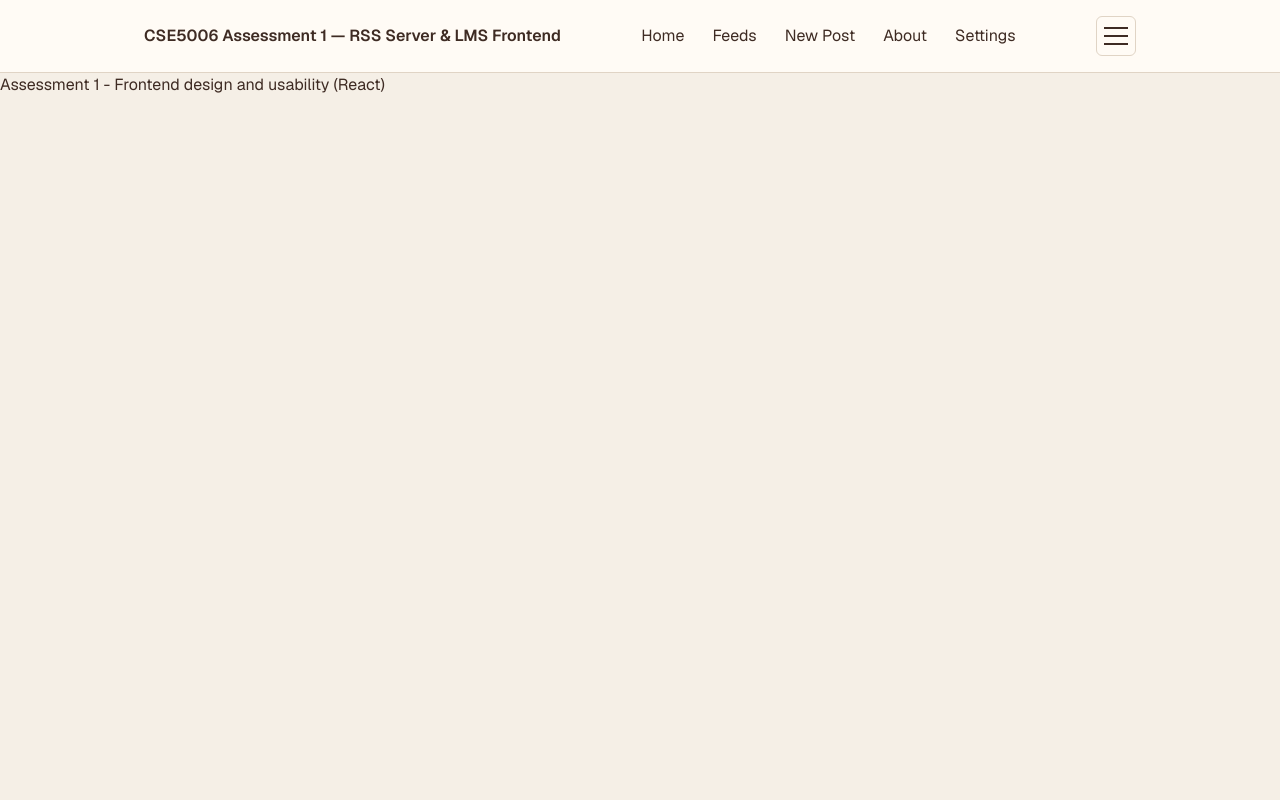
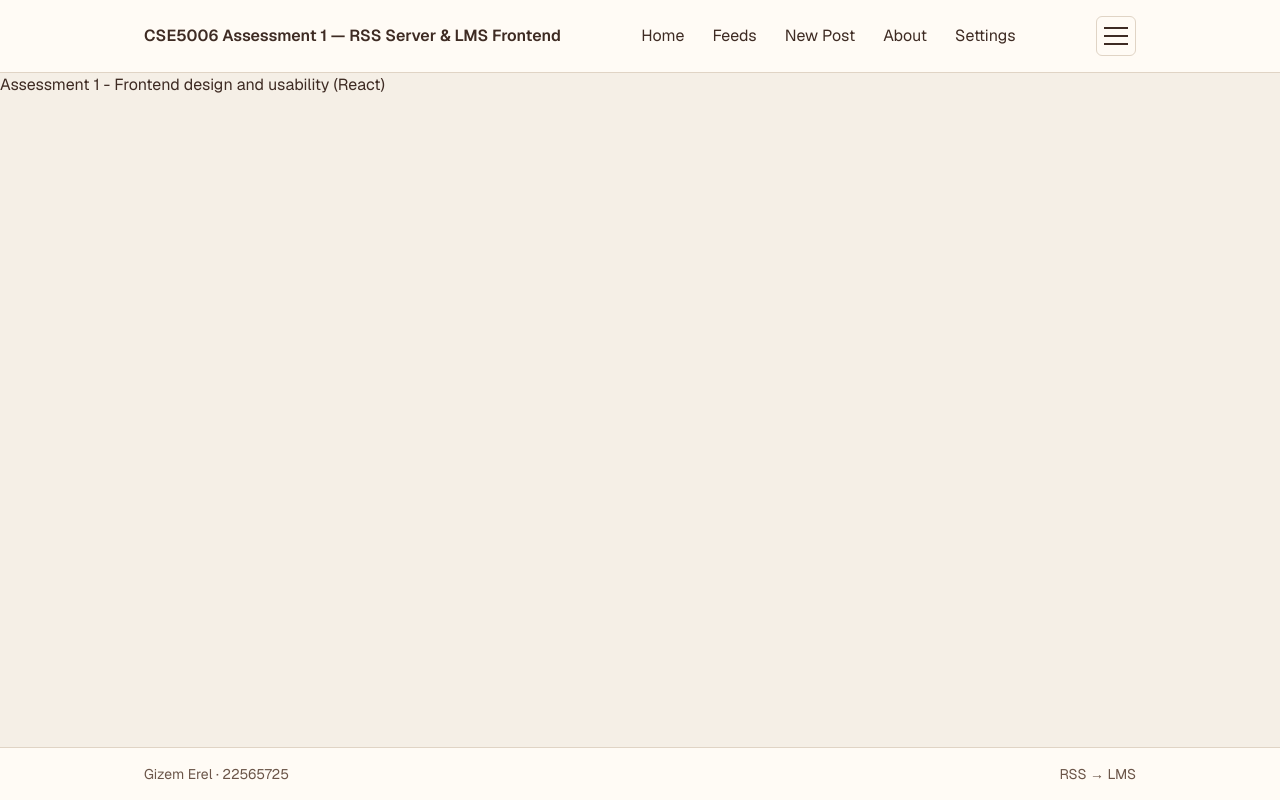
Before and after one commit to 22565725/cse5006-rss-lms-frontend, a Next.js app: page / in a window 1280 px wide. Built offline with nearby package versions, Linux system fonts and the light colour scheme.

Commit message:
Add site footer with student name and number

```diff
--- /dev/null
+++ b/Components/layout/Footer.tsx
@@ -0,0 +1,14 @@
+import { siteConfig } from "@/lib/siteConfig";
+
+export default function Footer() {
+  return (
+    <footer className="mt-auto border-t border-border bg-surface">
+      <div className="mx-auto flex max-w-5xl flex-wrap items-center justify-between gap-2 p-4 text-sm text-muted">
+        <p>
+          {siteConfig.studentName} · {siteConfig.studentId}
+        </p>
+        <p>{siteConfig.shortTitle}</p>
+      </div>
+    </footer>
+  );
+}
--- a/app/layout.tsx
+++ b/app/layout.tsx
@@ -3,6 +3,7 @@ import { Geist, Geist_Mono } from "next/font/google";
 import "./globals.css";
 import { siteConfig } from "@/lib/siteConfig";
 import Header from "@/Components/layout/Header";
+import Footer from "@/Components/layout/Footer";
 
 const geistSans = Geist({
   variable: "--font-geist-sans",
@@ -33,6 +34,7 @@ export default function RootLayout({
       <body className="min-h-full flex flex-col">
         <Header />
         {children}
+        <Footer />
       </body>
     </html>
   );
```
